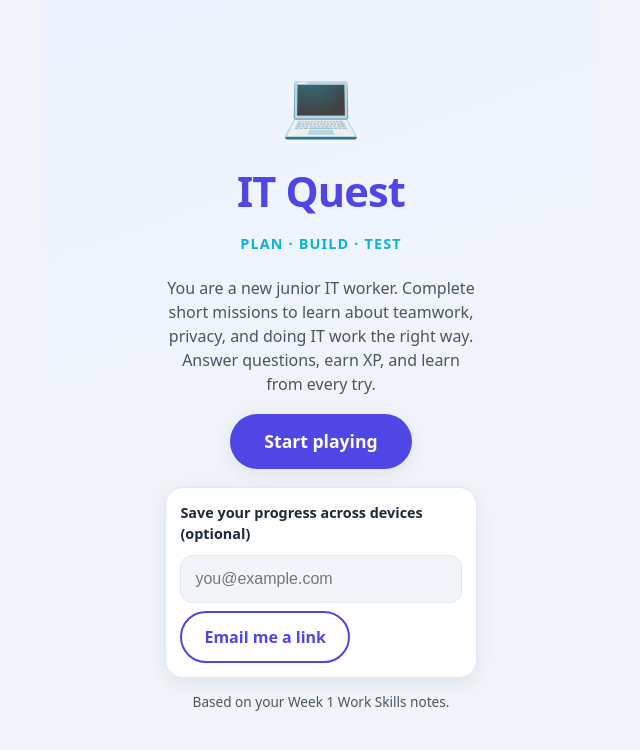
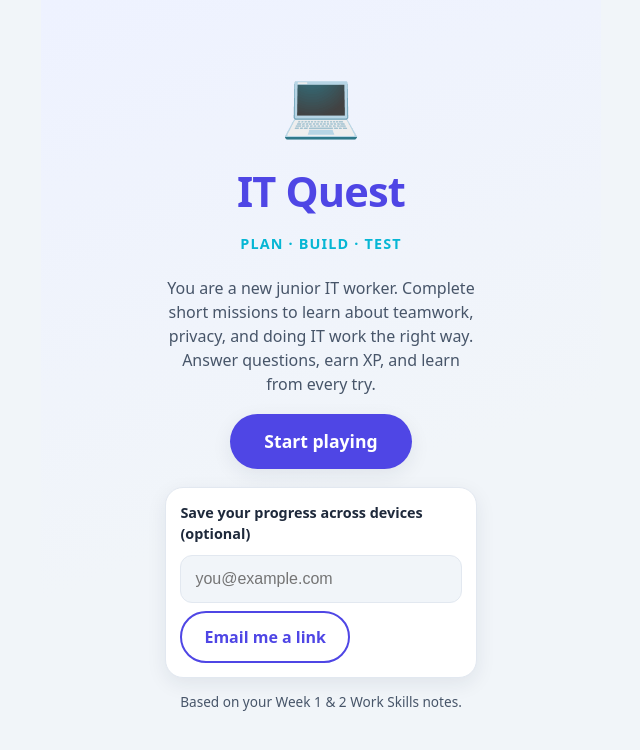
Before and after one commit to alandyallworwor-cmd/Ai-design, a React (Vite) app: page / in a window 1280 px wide. Shown: the top 750 px of the page, without its empty margins (319-959 px from the left). Built offline with nearby package versions, Linux system fonts and the light colour scheme; no server answers.

Commit message:
Update welcome caption to mention Week 1 & 2
The intro caption still said "Week 1" only. The app now also has Week 2
content (in the Weekly lessons area), so update the caption to reflect both.

```diff
--- a/src/screens/WelcomeScreen.tsx
+++ b/src/screens/WelcomeScreen.tsx
@@ -34,7 +34,7 @@ export function WelcomeScreen({ onStart, auth, syncStatus }: WelcomeScreenProps)
         onSignIn={auth.signInWithEmail}
         onSignOut={auth.signOut}
       />
-      <p className="welcome__note">Based on your Week 1 Work Skills notes.</p>
+      <p className="welcome__note">Based on your Week 1 &amp; 2 Work Skills notes.</p>
     </main>
   );
 }
```
